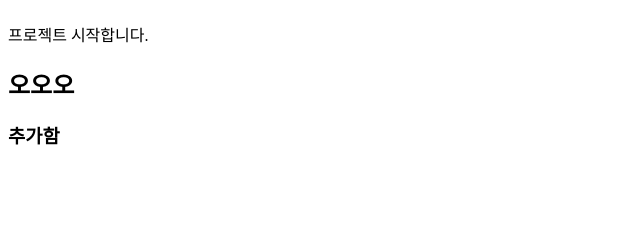
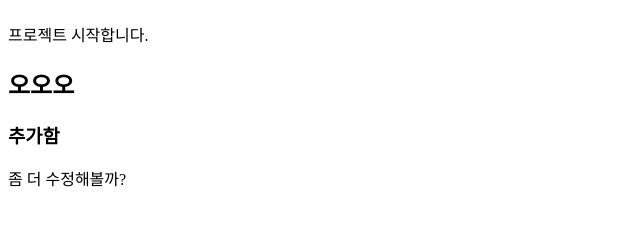
Before and after one commit to hyoning/noona-first-project, a plain HTML site: page index.html in a window 1280 px wide. Shown: the part 67-292 px from the top of the page, without its empty margins (0-640 px from the left). Drawn offline with Linux system fonts and the light colour scheme.

Commit message:
add new sentence

```diff
--- a/index.html
+++ b/index.html
@@ -13,5 +13,6 @@
     <h2>오오오</h2>
 
     <h3>추가함</h3>
+    <p>좀 더 수정해볼까?</p>
 </body>
 </html>
```
